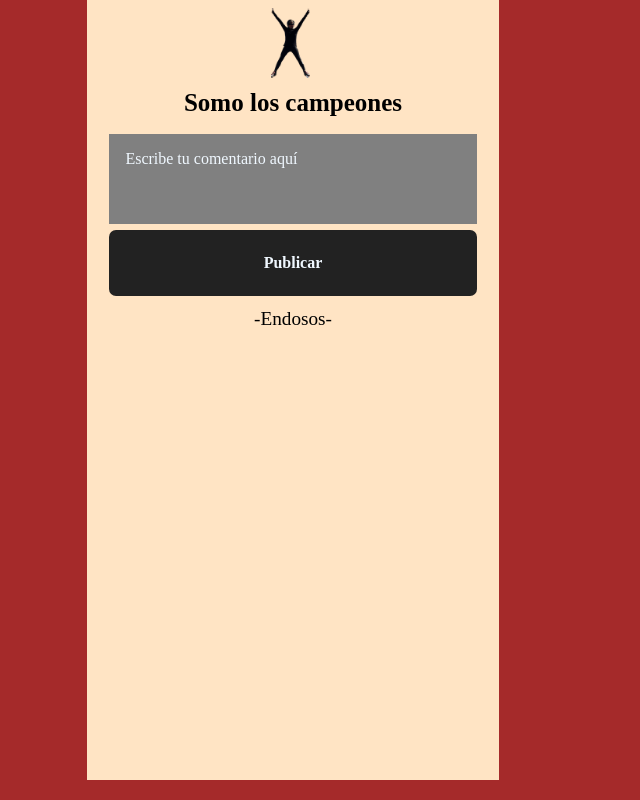
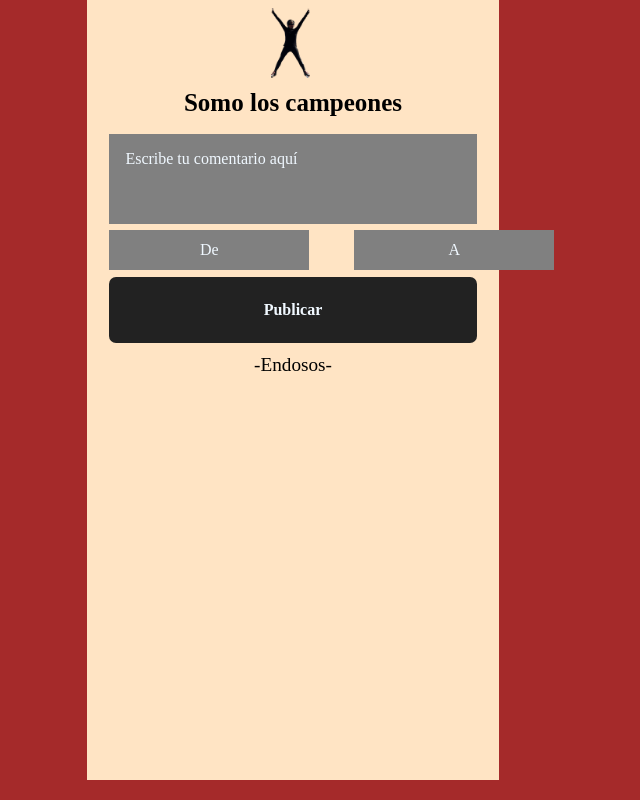
Before and after one commit to catharygr/alquiler-bicicleta-react, a React (Vite) app: page / in a window 1280 px wide. Shown: the whole page, without its empty margins (347-987 px from the left). Built offline with nearby package versions, Linux system fonts and the light colour scheme.

Commit message:
Intentado llegar a la lógica con lo añadido

```diff
--- a/package.json
+++ b/package.json
@@ -11,7 +11,8 @@
   },
   "dependencies": {
     "react": "^18.2.0",
-    "react-dom": "^18.2.0"
+    "react-dom": "^18.2.0",
+    "react-icons": "^4.8.0"
   },
   "devDependencies": {
     "@types/react": "^18.0.28",
--- a/src/App.jsx
+++ b/src/App.jsx
@@ -1,13 +1,16 @@
 import React, { useState, useEffect } from "react";
+import { AiFillHeart } from "react-icons/ai";
 import "../style.css";
 
 function App() {
   const [comentarios, setComentarios] = useState([]);
   const [nuevoComentario, setNuevoComentario] = useState("");
+  const [de, setDe] = useState("");
+  const [a, setA] = useState("");
+  const [like, setLikes] = useState("");
 
   useEffect(() => {
     const comentariosGuardados = localStorage.getItem("comentarios");
-    console.log(comentariosGuardados);
     if (comentariosGuardados) {
       setComentarios(JSON.parse(comentariosGuardados));
     }
@@ -20,21 +23,33 @@ function App() {
   const handleComentarioChange = (event) => {
     setNuevoComentario(event.target.value);
   };
+  1;
 
-  const handleComentarioSubmit = (event) => {
-    event.preventDefault();
-    setComentarios((prevComentarios) => {
-      const nuevosComentarios = [...prevComentarios, nuevoComentario];
-      return nuevosComentarios.slice(-3);
-    });
-    setNuevoComentario("");
+  const handleComentarioSubmit = (e) => {
+    e.preventDefault();
+    if (nuevoComentario.trim() !== "") {
+      const nuevoComentarioObjeto = {
+        contenido: nuevoComentario,
+        de: de,
+        a: a,
+        likes: like,
+      };
+      setComentarios((prevComentarios) => {
+        const nuevosComentarios = [...prevComentarios, nuevoComentarioObjeto];
+        return nuevosComentarios.slice(-3);
+      });
+      setNuevoComentario("");
+      setDe("");
+      setA("");
+      setLikes("");
+    }
   };
 
   return (
     <div className="container">
       <img className="logo" src="./image/cathy.png" alt="" />
       <h2 className="titulo">Somo los campeones</h2>
-      <div className="text-button">
+      <form className="text-button">
         <div className="textarea">
           <label htmlFor="text-area"></label>
           <textarea
@@ -43,15 +58,43 @@ function App() {
             value={nuevoComentario}
             onChange={handleComentarioChange}
             rows={3}
-            cols={20}
+          />
+        </div>
+        <div className="de-a">
+          <label htmlFor="de"></label>
+          <input
+            id="de"
+            type="text"
+            placeholder="De"
+            value={de}
+            onChange={(e) => setDe(e.target.value)}
+          />
+          <label htmlFor="a"></label>
+          <input
+            id="a"
+            type="text"
+            placeholder="A"
+            value={a}
+            onChange={(e) => setA(e.target.value)}
           />
         </div>
         <button onClick={handleComentarioSubmit}>Publicar</button>
-      </div>
+      </form>
       <h2 className="endosos">-Endosos-</h2>
       <div className="endoso">
         {comentarios.map((comentario, index) => (
-          <p key={index}>{comentario}</p>
+          <div key={index} className="comentario">
+            <p className="contenido">{comentario.contenido}</p>
+            <p className="info">
+              <span className="nombre">{comentario.de}</span> a{" "}
+              <span className="nombre">{comentario.a}</span>
+            </p>
+            <div className="acciones">
+              <p>
+                <AiFillHeart /> {comentario.likes}
+              </p>
+            </div>
+          </div>
         ))}
       </div>
     </div>
@@ -59,3 +102,121 @@ function App() {
 }
 
 export default App;
+
+// import React, { useState, useEffect } from "react";
+// import "../style.css";
+
+// function App() {
+//   const [comentarios, setComentarios] = useState([]);
+//   const [nuevoComentario, setNuevoComentario] = useState("");
+//   const [de, setDe] = useState("");
+//   const [a, setA] = useState("");
+
+//   useEffect(() => {
+//     const comentariosGuardados = localStorage.getItem("comentarios");
+//     if (comentariosGuardados) {
+//       setComentarios(JSON.parse(comentariosGuardados));
+//     }
+//   }, []);
+
+//   useEffect(() => {
+//     localStorage.setItem("comentarios", JSON.stringify(comentarios));
+//   }, [comentarios]);
+
+//   const handleComentarioChange = (event) => {
+//     setNuevoComentario(event.target.value);
+//   };
+
+//   const handleComentarioSubmit = (e) => {
+//     e.preventDefault();
+//     if (nuevoComentario.trim() !== "") {
+//       const nuevoComentarioObjeto = {
+//         contenido: nuevoComentario,
+//         de: de,
+//         a: a,
+//         likes: 0,
+//       };
+//       setComentarios((prevComentarios) => {
+//         const nuevosComentarios = [...prevComentarios, nuevoComentarioObjeto];
+//         return nuevosComentarios.slice(-3);
+//       });
+//       setNuevoComentario("");
+//       setDe("");
+//       setA("");
+//     }
+//   };
+//   // const handleComentarioSubmit = (event) => {
+//   //   event.preventDefault();
+//   //   setComentarios((prevComentarios) => {
+//   //     const nuevosComentarios = [...prevComentarios, nuevoComentario];
+//   //     return nuevosComentarios.slice(-3); // Mostrar solo los últimos tres comentarios
+//   //   });
+//   //   setNuevoComentario("");
+//   // };
+
+//   const handleLike = (index) => {
+//     setComentarios((prevComentarios) => {
+//       const nuevosComentarios = [...prevComentarios];
+//       nuevosComentarios[index].likes += 1;
+//       return nuevosComentarios;
+//     });
+//   };
+
+//   return (
+//     <div className="container">
+//       <img className="logo" src="./image/cathy.png" alt="" />
+//       <h2 className="titulo">Somo los campeones</h2>
+//       <form className="text-button">
+//         <div className="textarea">
+//           <label htmlFor="text-area"></label>
+//           <textarea
+//             id="text-area"
+//             placeholder="Escribe tu comentario aquí"
+//             value={nuevoComentario}
+//             onChange={handleComentarioChange}
+//             rows={3}
+//             cols={20}
+//           />
+//         </div>
+//         <div className="de-a">
+//           <label htmlFor="de"></label>
+//           <input
+//             id="de"
+//             type="text"
+//             placeholder="De"
+//             value={de}
+//             onChange={(e) => setDe(e.target.value)}
+//           />
+//           <label htmlFor="a"></label>
+//           <input
+//             id="a"
+//             type="text"
+//             placeholder="A"
+//             value={a}
+//             onChange={(e) => setA(e.target.value)}
+//           />
+//         </div>
+//         <button onClick={handleComentarioSubmit}>Publicar</button>
+//       </form>
+//       <h2 className="endosos">-Endosos-</h2>
+//       <div className="endoso">
+//         {comentarios.map((comentario, index) => (
+//           <div key={index} className="comentario">
+//             <p className="contenido">{comentario.contenido}</p>
+//             <p className="info">
+//               <span className="nombre">{comentario.de}</span> a{" "}
+//               <span className="nombre">{comentario.a}</span>
+//             </p>
+//             <div className="acciones">
+//               <button onClick={() => handleLike(index)}>
+//                 Me gusta ({comentario.likes})
+//               </button>
+//             </div>
+//           </div>
+//         ))}
+//       </div>
+//     </div>
+//   );
+// }
+
+// export default App;
--- a/style.css
+++ b/style.css
@@ -146,6 +146,27 @@ body {
   padding: 1rem;
   color: aliceblue;
 }
+
+.de-a {
+  display: flex;
+  color: aliceblue;
+  text-align: center;
+}
+
+#de {
+  display: inline-block;
+  background-color: gray;
+  margin: 0.2rem 1.4rem;
+  height: 40px;
+}
+
+#a {
+  display: inline-block;
+  background-color: gray;
+  margin: 0.2rem 1.4rem;
+  height: 40px;
+}
+
 button {
   text-align: center;
   margin: 0.2rem 1.4rem;
```
Also changed, not shown: 1 other file (tests, documents, lock files or other folders).
